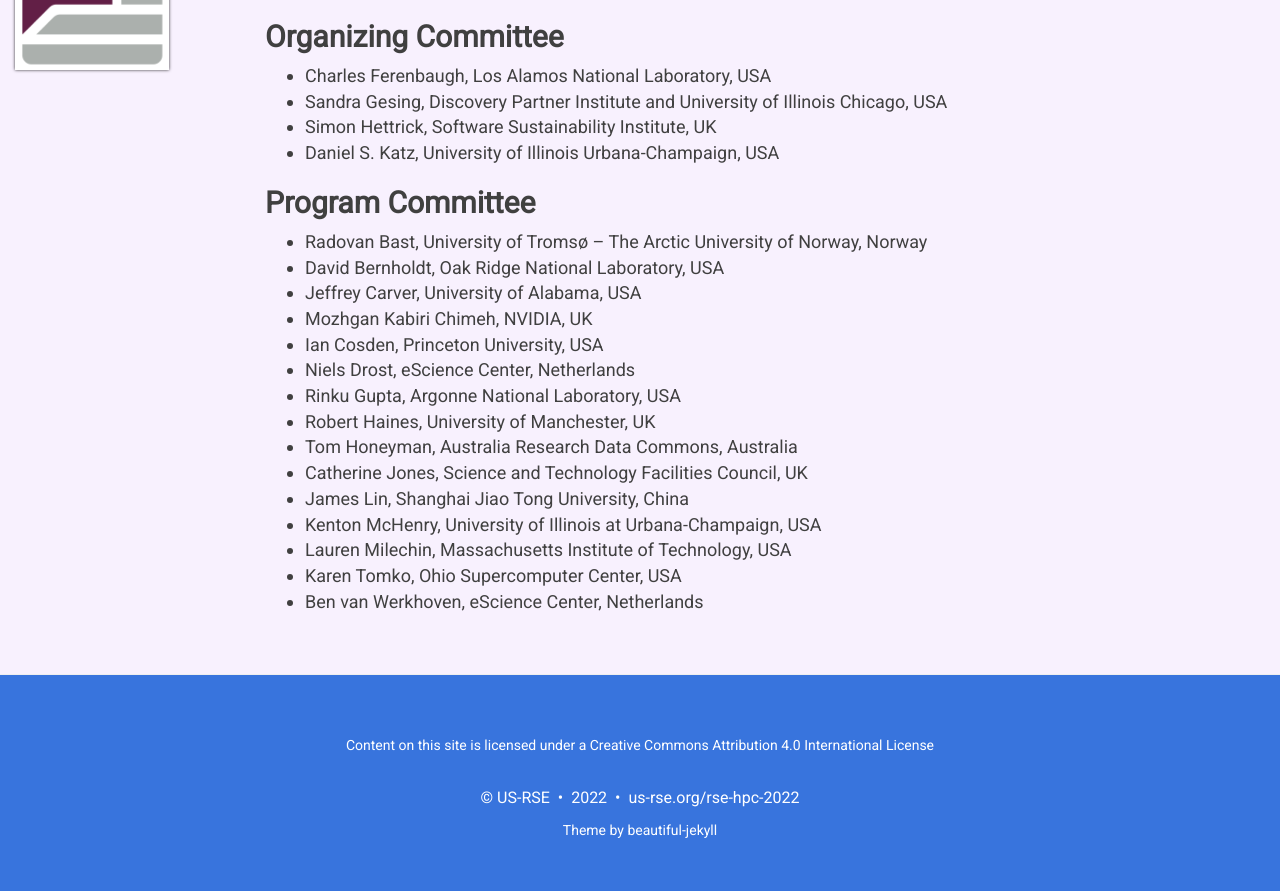
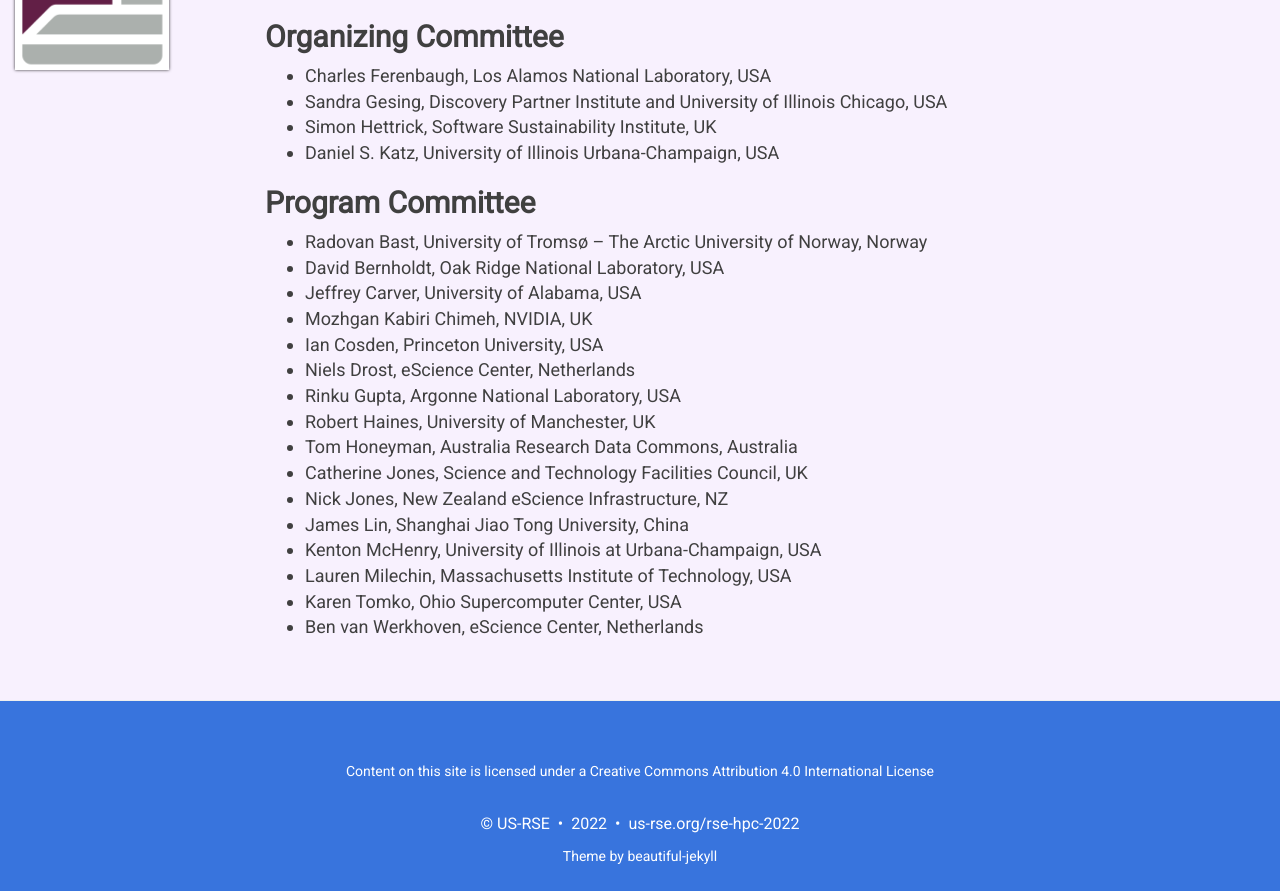
Before and after one commit to USRSE/rse-hpc-2022, a Jekyll site: the page built from pages/committee.md, in a window 1280 px wide and 1117 px high. Shown: the part 100-991 px from the top of the window. Built offline with Jekyll 4.4.1, drawn with Linux system fonts in a browser that asks for light colours; nearby versions of some CDN libraries; grey boxes are pictures that could not be loaded.

Commit message:
Add N. Jones to committee page

```diff
--- a/pages/committee.md
+++ b/pages/committee.md
@@ -23,6 +23,7 @@
 - Robert Haines, University of Manchester, UK
 - Tom Honeyman, Australia Research Data Commons, Australia
 - Catherine Jones, Science and Technology Facilities Council, UK
+- Nick Jones, New Zealand eScience Infrastructure, NZ
 - James Lin, Shanghai Jiao Tong University, China
 - Kenton McHenry, University of Illinois at Urbana-Champaign, USA
 - Lauren Milechin, Massachusetts Institute of Technology, USA
```
